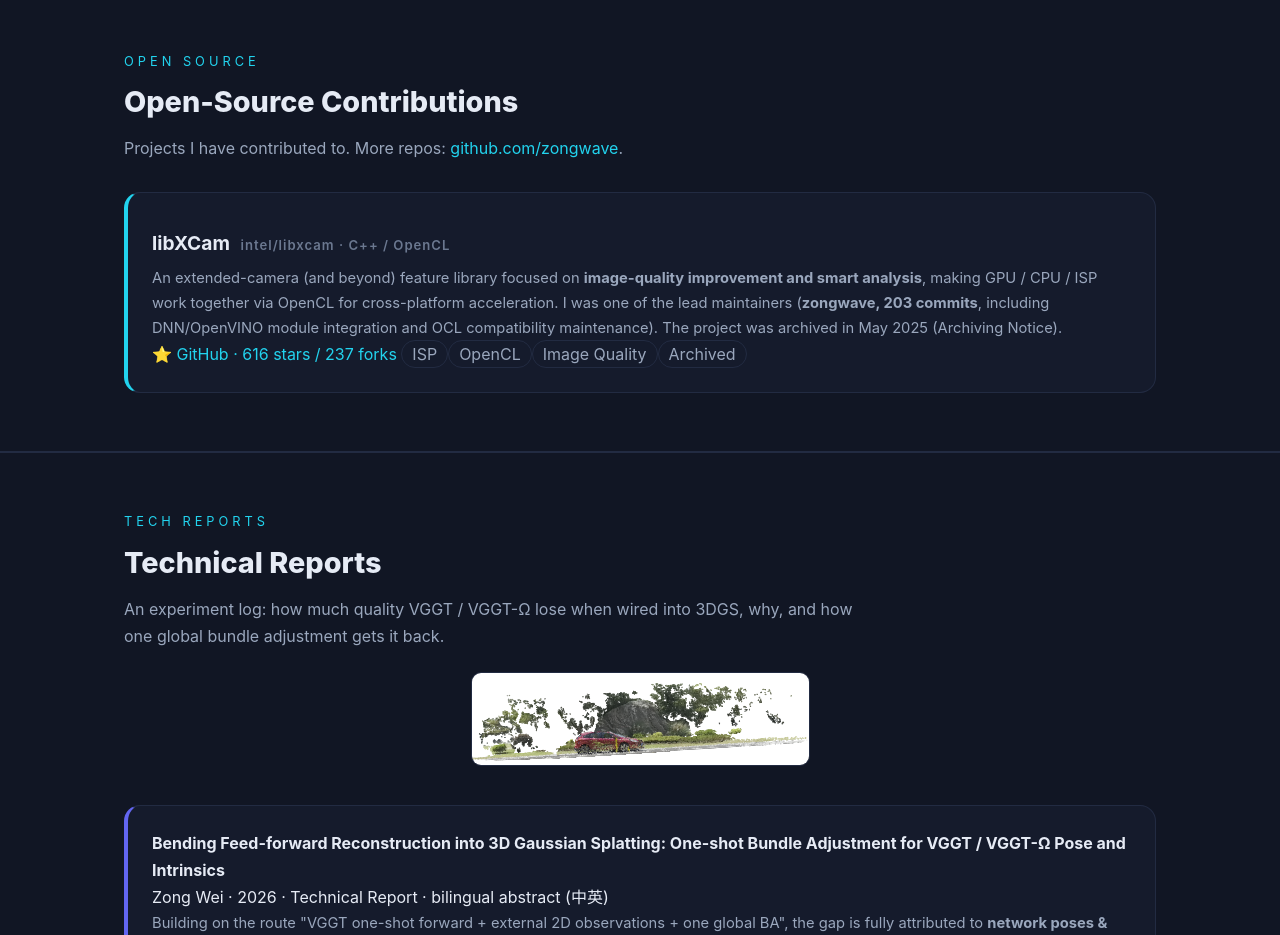
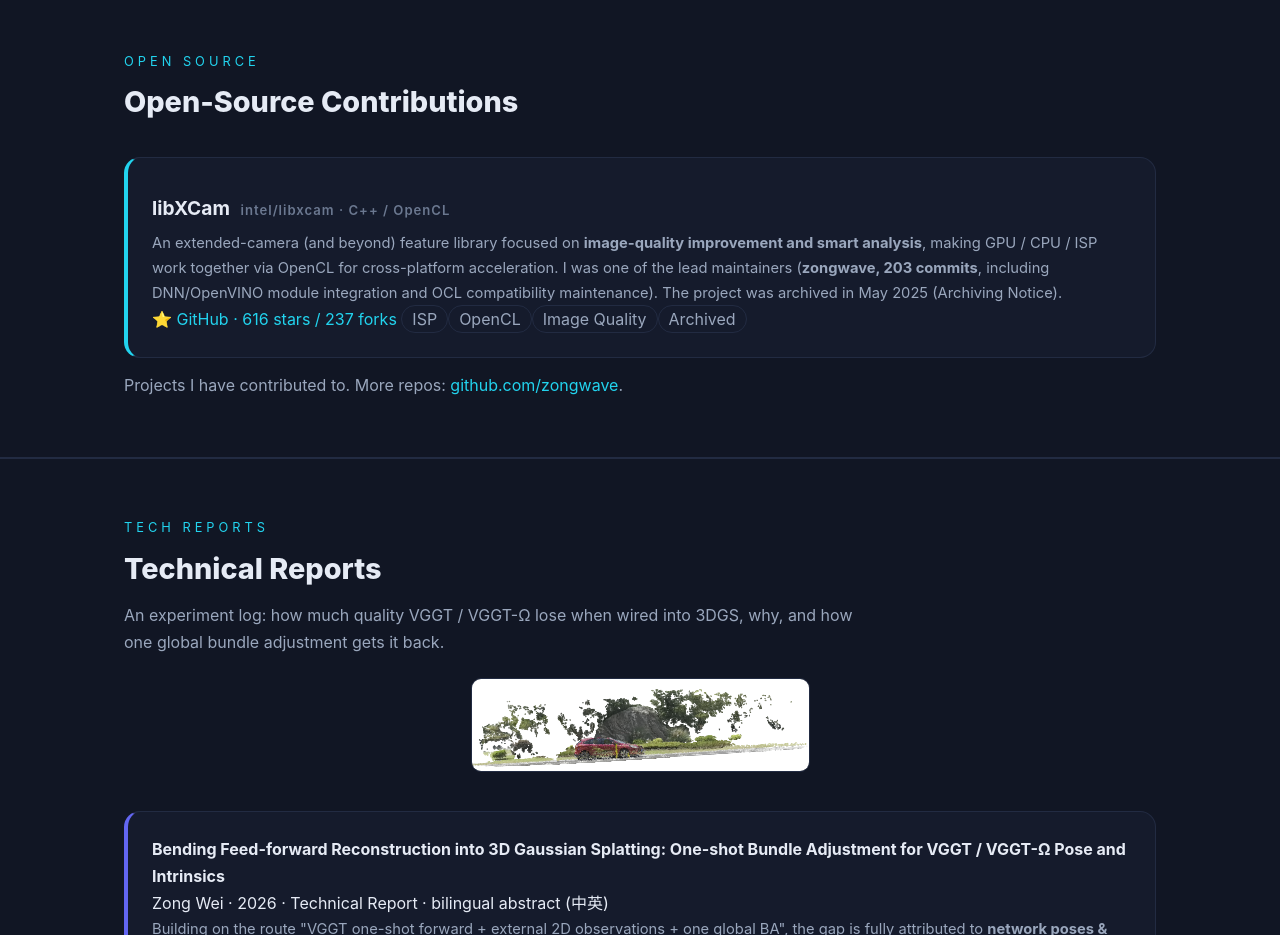
Before and after one commit to zongwave/zongwave.github.io, a plain HTML site: page en/index.html in a window 1280 px wide. Shown: the part 1520-2455 px from the top of the page. Drawn offline with Linux system fonts and the light colour scheme.

Commit message:
site: move OSS description below the libXCam card

```diff
--- a/en/index.html
+++ b/en/index.html
@@ -162,8 +162,7 @@
   <div class="wrap">
     <div class="sec-k">Open Source</div>
     <div class="sec-t">Open-Source Contributions</div>
-    <p class="sec-d">Projects I have contributed to. More repos: <a href="https://github.com/zongwave" target="_blank" rel="noopener">github.com/zongwave</a>.</p>
-    <div class="grid" style="grid-template-columns:1fr">
+        <div class="grid" style="grid-template-columns:1fr">
       <div class="card" style="border-left:4px solid var(--a2)">
         <h3>libXCam <small style="color:var(--dim);font-weight:600;font-size:.82rem">intel/libxcam · C++ / OpenCL</small></h3>
         <p>An extended-camera (and beyond) feature library focused on <b>image-quality improvement and smart analysis</b>, making GPU / CPU / ISP work together via OpenCL for cross-platform acceleration. I was one of the lead maintainers (<b>zongwave, 203 commits</b>, including DNN/OpenVINO module integration and OCL compatibility maintenance). The project was archived in May 2025 (Archiving Notice).</p>
@@ -173,6 +172,7 @@
         </div>
       </div>
     </div>
+    <p class="sec-d" style="margin-top:14px">Projects I have contributed to. More repos: <a href="https://github.com/zongwave" target="_blank" rel="noopener">github.com/zongwave</a>.</p>
   </div>
 </section>
 
```
Also changed, not shown: index.html (+2 -2 lines).
